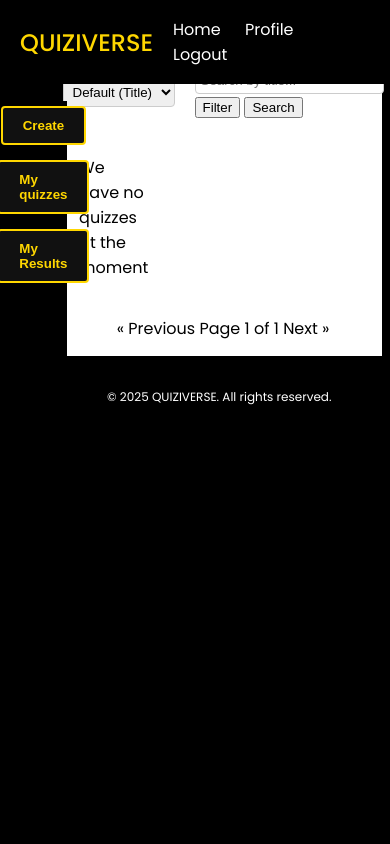
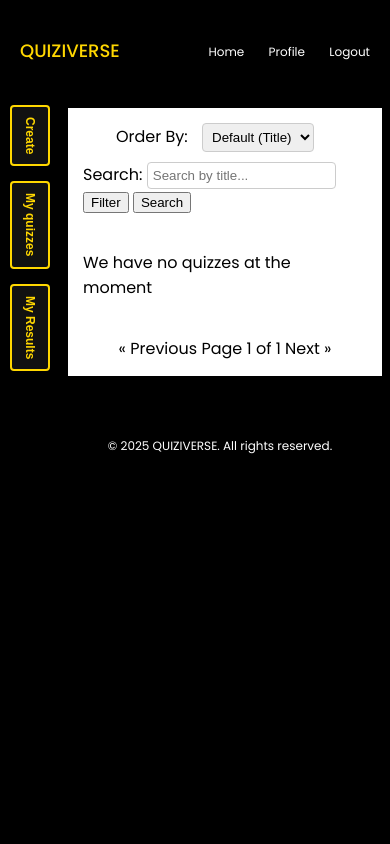
Before and after one commit to realWRC/quiziverse, a Flask app: page /home in a window 390 px wide. Run offline with Flask 3, Linux system fonts and the light colour scheme; the visitor is signed in with stand-in values (Sample User, id 1); data that the repository does not hold is empty.

Commit message:
Added media queries for page responsiveness

```diff
--- a/api/static/css/home.css
+++ b/api/static/css/home.css
@@ -2,6 +2,7 @@ body {
   background-color: #000000;
   color: white;
   height: auto;
+  font-size: 16px;
 }
 
 .home-header {
@@ -9,7 +10,7 @@ body {
   top: 0;
   left: 0;
   right: 0;
-  height: 10%;
+  height: 100px;
   z-index: 1000;
   display: flex;
   justify-content: space-between;
@@ -22,7 +23,7 @@ body {
 
 .home-header .logo {
   color: #FFD700;
-  font-size: 24px;
+  font-size: 1.5rem;
   text-decoration: none;
   font-weight: 500;
 }
@@ -31,6 +32,7 @@ nav a {
   color: #fff;
   text-decoration: none;
   margin-left: 20px;
+  font-size: 1rem;
 }
 
 nav a:hover {
@@ -41,18 +43,18 @@ nav a:hover {
   display: flex;
   margin-bottom: 0px;
   width: 100%;
+  min-height: 90%;
 }
 
 .vertical-menu {
   position: fixed;
-  top: 12%;
+  top: 100px;
   left: 0;
   bottom: 0px;
-  width: 12%;
+  width: 200px;
   background-color: #000;
   color: #fff;
   padding: 5px;
-  margin-left: 20px;
   box-sizing: border-box;
   display: flex;
   flex-direction: column;
@@ -64,6 +66,8 @@ nav a:hover {
   display: flex;
   justify-content: center;
   text-decoration: none;
+  align-items: center;
+  align-content: center;
 }
 
 .vertical-menu a button {
@@ -75,9 +79,9 @@ nav a:hover {
   border-radius: 4px;
   cursor: pointer;
   font-weight: bold;
+  font-size: 1rem;
   text-align: left;
-  align-content: center;
-  width: 200px;
+  width: 150px;
 }
 
 .vertical-menu button:hover {
@@ -88,9 +92,9 @@ nav a:hover {
 .main-section {
   background-color: #fff;
   color: black;
-  width: 85%;
-  margin-top: 5%;
-  margin-left: 15%;
+  width: auto;
+  margin-top: 100px;
+  margin-left: 200px;
   margin-bottom: 10px;
   padding: 15px;
   box-sizing: border-box;
@@ -257,9 +261,70 @@ nav a:hover {
 }
 
 footer {
-  height: 10%;
+  height: 100px;
   text-align: center;
   padding-bottom: 30px;
-  margin-left: 13%;
+  margin-left: 200px;
   width: auto
 }
+
+@media (max-width: 1400px) {
+
+  .quiz-card-container {
+    grid-template-columns: repeat(3, 1fr);
+    gap: 20px;
+  }
+}
+
+@media (max-width: 1100px) {
+
+  .quiz-card-container {
+    grid-template-columns: repeat(2, 1fr);
+    gap: 20px;
+  }
+}
+
+@media (max-width: 912px) {
+  html {
+    font-size: 12px;
+  }
+  .filter-search-bar form {
+    justify-content: center;
+    flex-direction: column;
+    align-items: center;
+  }
+  .filter {
+    margin-bottom: 10px;
+  }
+}
+
+@media (max-width: 750px) {
+
+  .quiz-card-container {
+    grid-template-columns: repeat(2, 1fr);
+    gap: 20px;
+  }
+  .vertical-menu {
+    width: 60px;
+    gap: 15px;
+  }
+  .vertical-menu a button {
+    width: 40px;
+    writing-mode: vertical-rl;
+    padding: 10px;
+    margin: 0px;
+  }
+  .main-section {
+    margin-left: 60px;
+  }
+  footer {
+    margin-left: 50px;
+  }
+}
+
+@media (max-width: 560px) {
+
+  .quiz-card-container {
+    grid-template-columns: repeat(1, 1fr);
+  }
+}
```
